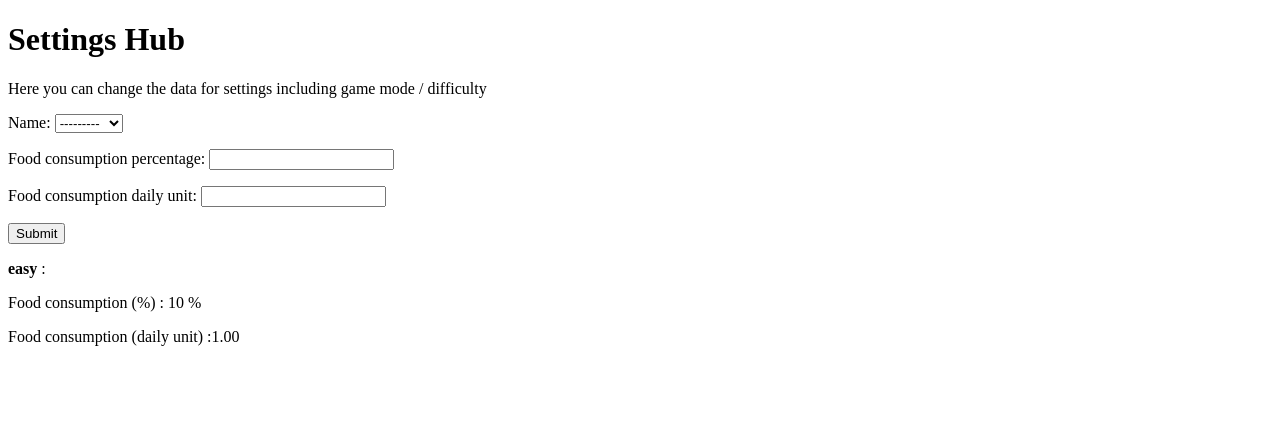
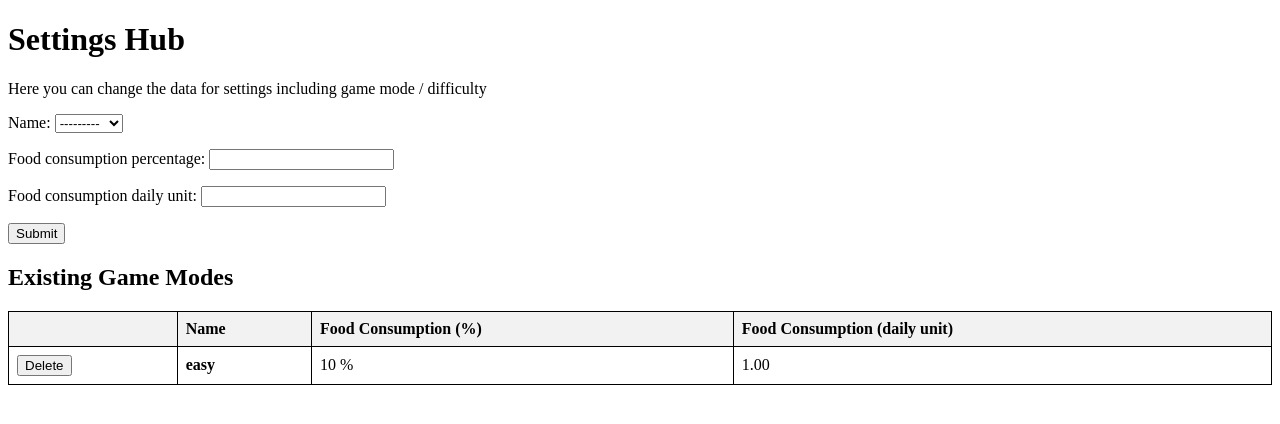
Before and after one commit to FCrescent/DjangoTest_TimberCrops, a Django app: page /settings-hub/ in a window 1280 px wide. Shown: the top 424 px of the page. Run offline with Django 4.2, Linux system fonts and the light colour scheme; tables that the repository leaves empty hold one stand-in row (values such as "Sample post").

Commit message:
adding of Delete button to affect GameMode model data

```diff
--- /dev/null
+++ b/timber_crops/crops_optimizer/static/crops_optimizer/styles.css
@@ -0,0 +1,14 @@
+.styled-table {
+    border-collapse: collapse;
+    width: 100%;
+}
+
+.styled-table th, .styled-table td {
+    border: 1px solid black; /* Add borders to cells */
+    padding: 8px;
+    text-align: left;
+}
+
+.styled-table th {
+    background-color: #f2f2f2; /* Add a background color to header cells */
+}
--- a/timber_crops/crops_optimizer/templates/settings_hub.html
+++ b/timber_crops/crops_optimizer/templates/settings_hub.html
@@ -1,7 +1,13 @@
+{% load static %}
+
 <!DOCTYPE html>
 <html>
 <head>
     <title>Settings Hub</title>
+    {% comment %} <link rel="stylesheet" type="text/css" href="{% static 'styles.css' %}"> {% endcomment %}
+    <link rel="stylesheet" type="text/css" href="{% static 'crops_optimizer/styles.css' %}">
+
+
 </head>
 <body>
     <h1>Settings Hub</h1>
@@ -12,12 +18,40 @@
         <button type="submit">Submit</button>
     </form>
 
-    {% for game_mode in existing_game_modes %}
+    {% comment %} {% for game_mode in existing_game_modes %}
     <p><b>{{ game_mode.name }}</b> :</p>
     <p>Food consumption (%) : {{ game_mode.food_consumption_percentage }} %</p>
     <p>Food consumption (daily unit) :{{ game_mode.food_consumption_daily_unit }}</p>
     <br>
-    {% endfor %}
+    {% endfor %} {% endcomment %}
+
+    <h2>Existing Game Modes</h2>
+    <table class="styled-table">
+        <thead>
+            <tr>
+                <th></th>
+                <th>Name</th>
+                <th>Food Consumption (%)</th>
+                <th>Food Consumption (daily unit)</th>
+            </tr>
+        </thead>
+        <tbody>
+            {% for game_mode in existing_game_modes %}
+            <tr>
+                <td>
+                    <form method="post" action="{% url 'delete_game_mode' %}">
+                        {% csrf_token %}
+                        <input type="hidden" name="game_mode_id" value="{{ game_mode.id }}">
+                        <button type="submit">Delete</button>
+                    </form>
+                </td>
+                <td><b>{{ game_mode.name }}</b></td>
+                <td>{{ game_mode.food_consumption_percentage }} %</td>
+                <td>{{ game_mode.food_consumption_daily_unit }}</td>
+            </tr>
+            {% endfor %}
+        </tbody>
+    </table>
 
 </body>
 </html>
--- a/timber_crops/crops_optimizer/urls.py
+++ b/timber_crops/crops_optimizer/urls.py
@@ -5,4 +5,6 @@ urlpatterns = [
     path('', views.home, name='home'),
     path('hello/', views.hello, name='hello'),
     path('settings-hub/', views.settings_hub, name='settings_hub'),
+    path('delete-game-mode/', views.delete_game_mode, name='delete_game_mode'),
+
 ]
--- a/timber_crops/crops_optimizer/views.py
+++ b/timber_crops/crops_optimizer/views.py
@@ -28,3 +28,11 @@ def settings_hub(request):
     # context = {'form': form}
     context = {'form': form, 'existing_game_modes': existing_game_modes}
     return render(request, 'settings_hub.html', context)
+
+def delete_game_mode(request):
+    if request.method == 'POST':
+        game_mode_id = request.POST.get('game_mode_id')
+        # request
+        if game_mode_id:
+            GameMode.objects.filter(id=game_mode_id).delete()
+    return redirect('settings_hub')  # Redirect back to the settings hub
```
